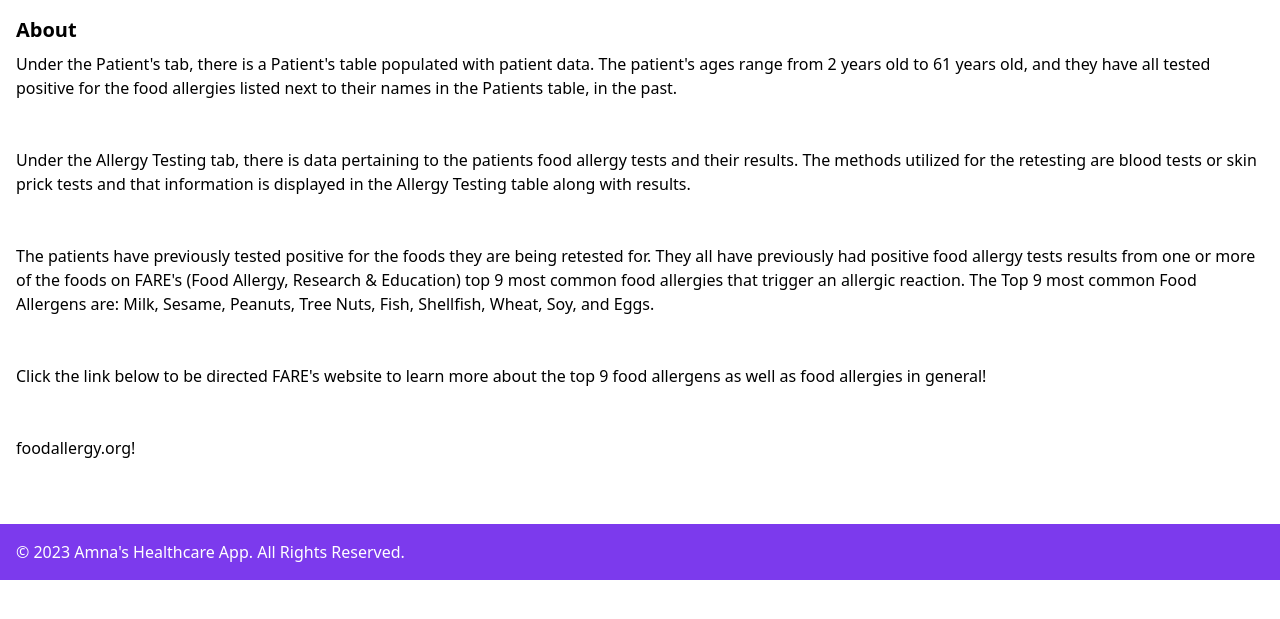
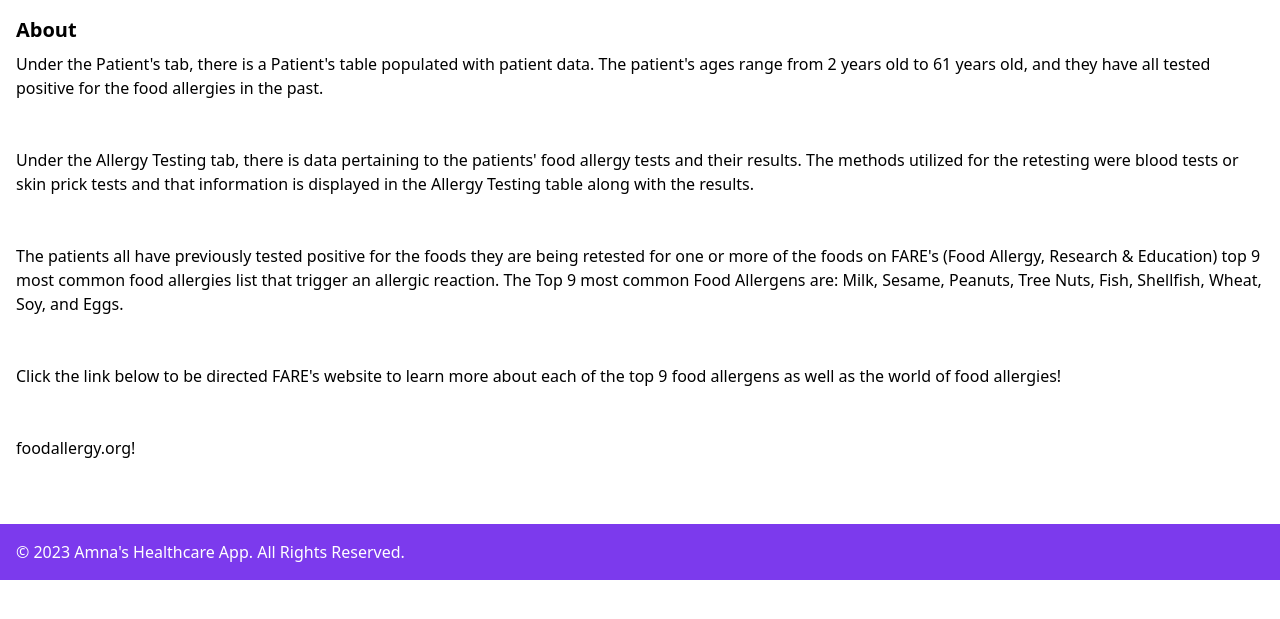
Before and after one commit to amnasyed1/flask_e2e_project, a Flask app: page /about in a window 1280 px wide. Shown: the part 88-707 px from the top of the page. Run offline with Flask 3, Linux system fonts and the light colour scheme.

Commit message:
screenshots

```diff
--- a/app/templates/about.html
+++ b/app/templates/about.html
@@ -4,13 +4,13 @@
 
     <section class="mb-6">
         <h2 class="text-xl mb-2"><b>About</b></h2>
-        <p>Under the Patient's tab, there is a Patient's table populated with patient data. The patient's ages range from 2 years old to 61 years old, and they have all tested positive for the food allergies listed next to their names in the Patients table, in the past.</p>
+        <p>Under the Patient's tab, there is a Patient's table populated with patient data. The patient's ages range from 2 years old to 61 years old, and they have all tested positive for the food allergies in the past.</p>
         <p><br><br></p>
-        <p> Under the Allergy Testing tab, there is data pertaining to the patients food allergy tests and their results. The methods utilized for the retesting are blood tests or skin prick tests and that information is displayed in the Allergy Testing table along with results.</p>
+        <p> Under the Allergy Testing tab, there is data pertaining to the patients' food allergy tests and their results. The methods utilized for the retesting were blood tests or skin prick tests and that information is displayed in the Allergy Testing table along with the results.</p>
         <p><br><br></p>
-        <p> The patients have previously tested positive for the foods they are being retested for. They all have previously had positive food allergy tests results from one or more of the foods on FARE's (Food Allergy, Research & Education) top 9 most common food allergies that trigger an allergic reaction. The Top 9 most common Food Allergens are: Milk, Sesame, Peanuts, Tree Nuts, Fish, Shellfish, Wheat, Soy, and Eggs. </p>
+        <p> The patients all have previously tested positive for the foods they are being retested for one or more of the foods on FARE's (Food Allergy, Research & Education) top 9 most common food allergies list that trigger an allergic reaction. The Top 9 most common Food Allergens are: Milk, Sesame, Peanuts, Tree Nuts, Fish, Shellfish, Wheat, Soy, and Eggs. </p>
         <p><br><br></p>
-        <p>Click the link below to be directed FARE's website to learn more about the top 9 food allergens as well as food allergies in general!</p>
+        <p>Click the link below to be directed FARE's website to learn more about each of the top 9 food allergens as well as the world of food allergies!</p>
         <p><br><br></p>
         <p><a href="https://www.foodallergy.org/living-food-allergies/food-allergy-essentials/common-allergens">foodallergy.org!</a></p>
     </section>
--- a/app/templates/base.html
+++ b/app/templates/base.html
@@ -32,8 +32,7 @@
             <p class="mb-4">This application displays patient and food allergy testing data. Click on the About tab to learn more! </p>
             <p><br><br></p>
             <p class="mb-4"></p>
-            <h2 class="front-verdana text-3x1">Image Size</h2>
-            <img src="food_allergy.jpeg" alt="Food Allergies" style="width:500px;height:600px;">
+
         </div>
         {% endblock %}
 
```
Also changed, not shown: app/static/9foodallergies_fda.jpg (deleted), app/static/food_allergy.jpg (deleted).
